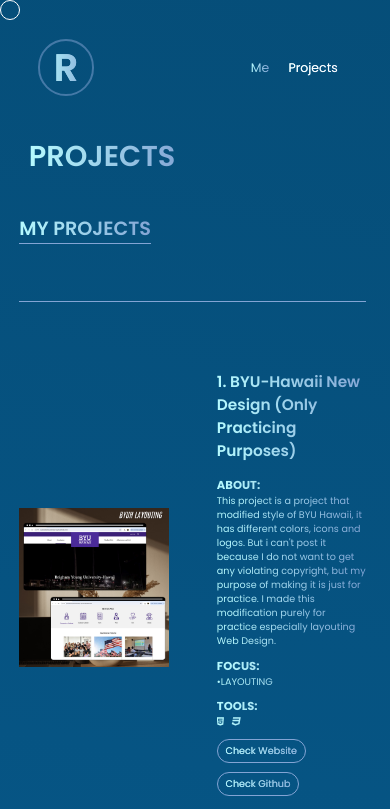
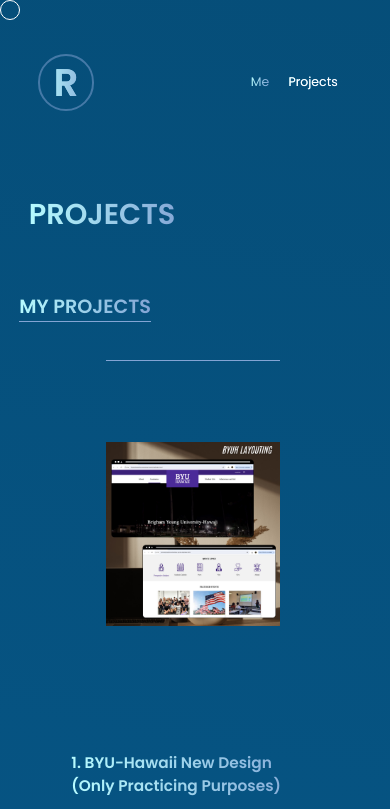
Before and after one commit to ramaputra1/my-Portofolio, a plain HTML site: page html/projects.html in a window 390 px wide. Shown: the top 809 px of the page. Drawn offline with Linux system fonts and the light colour scheme; some packages are replaced by stand-ins of ours.

Commit message:
fix the responsive for laptop, tablet, and phone

```diff
--- a/css/projects.css
+++ b/css/projects.css
@@ -376,6 +376,28 @@
   html {
     font-size: 80%;
   }
+
+  main .container-main .project .project-box .project-item {
+    /* flex-direction: column; */
+    justify-content: center;
+    align-items: center;
+    gap: 3em;
+  }
+
+  body {
+    height: 240vh;
+  }
+
+  main .container-main .project .project-box .project-item .project-item-text {
+    display: flex;
+    flex-direction: column;
+    justify-content: center;
+  }
+
+  main .container-main .title {
+    margin-top: 3em;
+    height: 4%;
+  }
 }
 
 /*Tablet*/
@@ -399,13 +421,12 @@
     height: 3%;
   }
 
-  main .container-main .project .project-box .project-item {
+  /* main .container-main .project .project-box .project-item {
     gap: 5em;
     justify-content: center;
     align-items: center;
     height: fit-content;
     border-top: #83a4d4 1px solid;
-    /* border-bottom: #83a4d4 1px solid; */
   }
 
   main .container-main .project .project-box {
@@ -415,27 +436,11 @@
   main .container-main .project .project-box .project-item .project-item-text {
     display: flex;
     justify-content: center;
-    /* align-items: center; */
+
     flex-direction: column;
-  }
-
-  /* main .container-main .project .project-box .project-item {
-    flex-direction: column;
-    justify-content: center;
-    align-items: center;
-  }
-
-  main .container-main .project .project-box .project-item .project-item-text {
-    width: 70%;
-    border-bottom: none;
-    border-top: none;
-    text-align: center;
-  }
-
-  main .container-main .project .project-box .project-item .project-item-img {
-    border-top: #83a4d4 1px solid;
   } */
 
+  /*
   main .container-main .title {
     width: 100%;
     height: 2%;
@@ -459,6 +464,24 @@
     align-items: center;
     margin-bottom: 1em;
     margin-top: 1em;
+  } */
+
+  main .container-main .project .project-box .project-item {
+    /* flex-direction: column; */
+    justify-content: center;
+    align-items: center;
+    gap: 3em;
+  }
+
+  main .container-main .project .project-box .project-item .project-item-text {
+    display: flex;
+    flex-direction: column;
+    justify-content: center;
+  }
+
+  main .container-main .title {
+    margin-top: 3em;
+    height: 4%;
   }
 }
 
@@ -469,15 +492,47 @@
   }
 
   body {
-    height: 320vh;
+    height: 390vh;
   }
 
-  /* main .container-main .project .project-box .project-item {
+  main .container-main .project .project-box .project-item {
     height: 25%;
   }
 
   main .container-main .project .project-box .project-item .project-item-text {
     border-bottom: none;
     border-top: none;
-  } */
+  }
+
+  main .container-main .title {
+    height: 2%;
+  }
+
+  main .container-main .project .project-box .project-text {
+    width: 100%;
+    height: 3%;
+
+    display: flex;
+    justify-content: start;
+    align-items: center;
+    margin-bottom: 1em;
+    margin-top: 1em;
+  }
+
+  main .container-main .project .project-box .project-item {
+    flex-direction: column;
+    justify-content: center;
+    align-items: center;
+  }
+
+  main .container-main .project .project-box .project-item .project-item-text {
+    width: 70%;
+    border-bottom: none;
+    border-top: none;
+    /* text-align: center; */
+  }
+
+  main .container-main .project .project-box .project-item .project-item-img {
+    border-top: #83a4d4 1px solid;
+  }
 }
```
